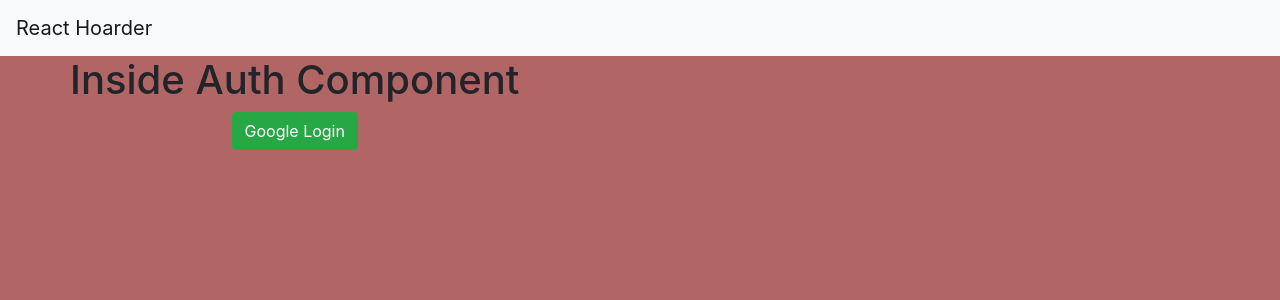
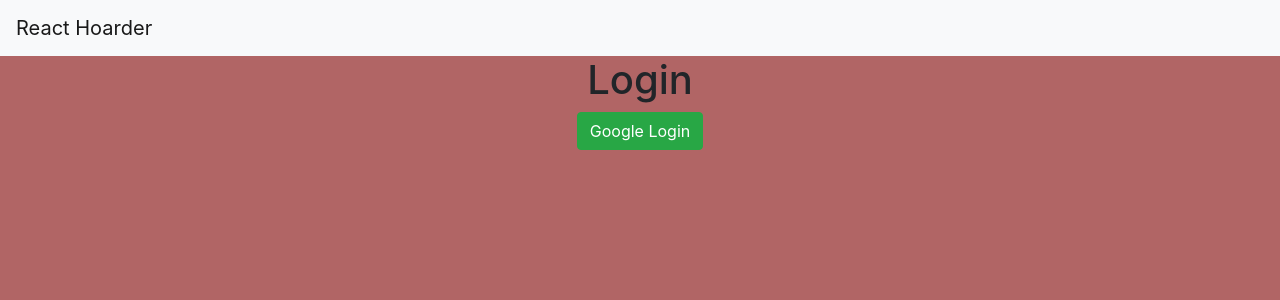
Before and after one commit to StevenZelenak/react-hoarder, a React (Create React App) app: page /auth in a window 1280 px wide. Shown: the top 300 px of the page. Built offline with nearby package versions, Linux system fonts and the light colour scheme; no server answers.

Commit message:
deploy done

```diff
--- a/package.json
+++ b/package.json
@@ -19,7 +19,8 @@
   "scripts": {
     "start": "react-scripts start",
     "build": "react-scripts build",
-    "eject": "react-scripts eject"
+    "eject": "react-scripts eject",
+    "deploy": "npm run build && firebase deploy"
   },
   "eslintConfig": {
     "extends": "react-app"
--- a/src/components/pages/Auth/Auth.js
+++ b/src/components/pages/Auth/Auth.js
@@ -13,8 +13,8 @@ class Auth extends React.Component {
 
   render() {
     return (
-      <div className="Auth">
-        <h1>Inside Auth Component</h1>
+      <div className="Auth mx-auto">
+        <h1>Login</h1>
         <button className="btn btn-success" onClick={this.loginClickEvent}>Google Login</button>
       </div>
     );
--- a/src/components/pages/Home/Home.js
+++ b/src/components/pages/Home/Home.js
@@ -4,10 +4,8 @@ import './Home.scss';
 class Home extends React.Component {
   render() {
     return (
-      <div className="Home">
+      <div className="Home mx-auto">
         <h1>Home</h1>
-
-
       </div>
     );
   }
```
Also changed, not shown: firebase.json (added), 2 other files (tests, documents, lock files or other folders).
